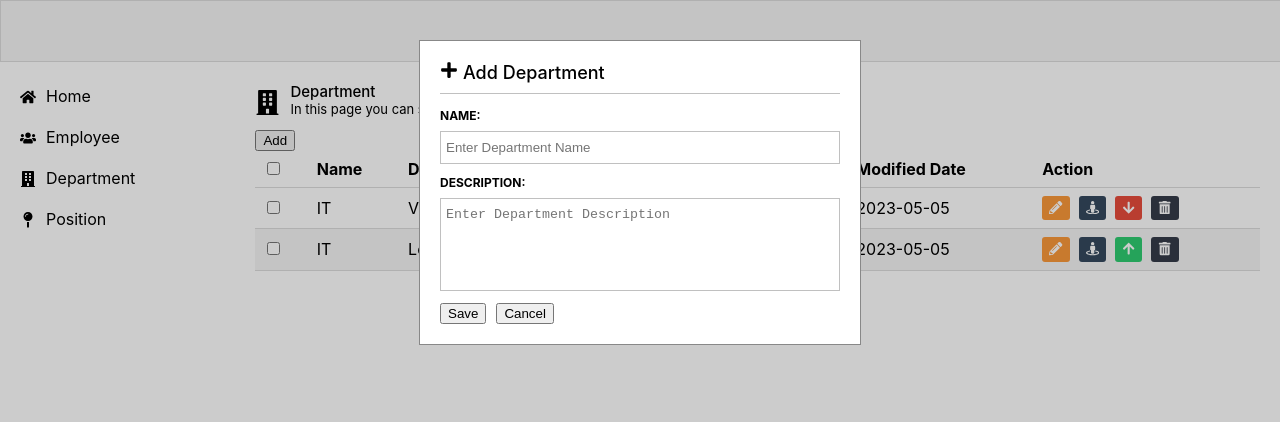
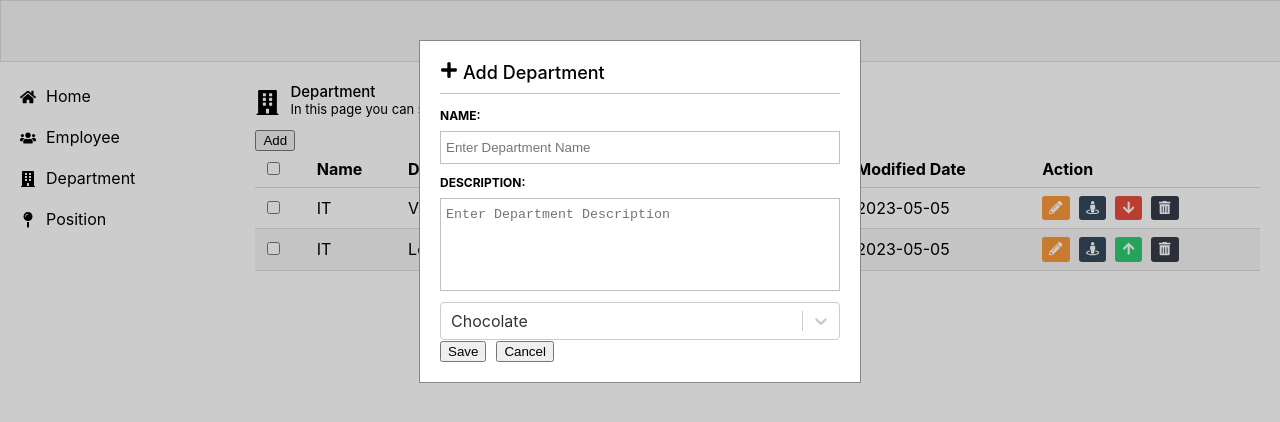
Before and after one commit to vmpantia/react-web, a React (Create React App) app: page /department in a window 1280 px wide. Both pictures are taken after a click on the button "Add". Shown: the top 422 px of the page. Built offline with nearby package versions, Linux system fonts and the light colour scheme.

Commit message:
[u] Changes

```diff
--- a/package.json
+++ b/package.json
@@ -15,6 +15,7 @@
     "react-dom": "^18.2.0",
     "react-icons": "^4.8.0",
     "react-scripts": "5.0.1",
+    "react-select": "^5.7.3",
     "react-toastify": "^9.1.2",
     "react-uuid": "^2.0.0",
     "typescript": "^4.9.5",
--- /dev/null
+++ b/src/components/Shared/Dropdown.tsx
@@ -0,0 +1,21 @@
+import Select from 'react-select'
+
+
+const Dropdown = () => {
+    const options = [
+        { value: 'chocolate', label: 'Chocolate' },
+        { value: 'strawberry', label: 'Strawberry' },
+        { value: 'vanilla', label: 'Vanilla' }
+    ]
+    return (
+        <div className="form-input">
+            <Select className="basic-single"
+                    classNamePrefix="select"
+                    defaultValue={options[0]}
+                    name="color"
+                    options={options} />
+        </div>
+    );
+}
+
+export default Dropdown;
--- a/src/pages/Department.tsx
+++ b/src/pages/Department.tsx
@@ -16,6 +16,7 @@ import { FaPlus } from "react-icons/fa";
 
 //Data
 import { stb_departmentList } from "../stubs/Stub";
+import DropDown from "../components/Shared/Dropdown";
 
 const Department = () => {
     const [departmentList, setDepartmentList] = useState(stb_departmentList as departmentDTO[]);
@@ -140,6 +141,7 @@ const Department = () => {
                             <div className="modal-body">
                                 <TextBox name="name" label="Name" placeholder="Enter Department Name" value={departmentInfo.name} onChangedHandler={(e) => textChanged(e)} />
                                 <TextArea name="description" label="Description"placeholder="Enter Department Description" value={departmentInfo.description} onChangedHandler={(e) => textChanged(e)}/>
+                                <DropDown />
                                 <div className="form-buttons">
                                     <button type="submit">Save</button>
                                     <button onClick={cancelClicked}>Cancel</button>
```
Also changed, not shown: 1 other file (tests, documents, lock files or other folders).
